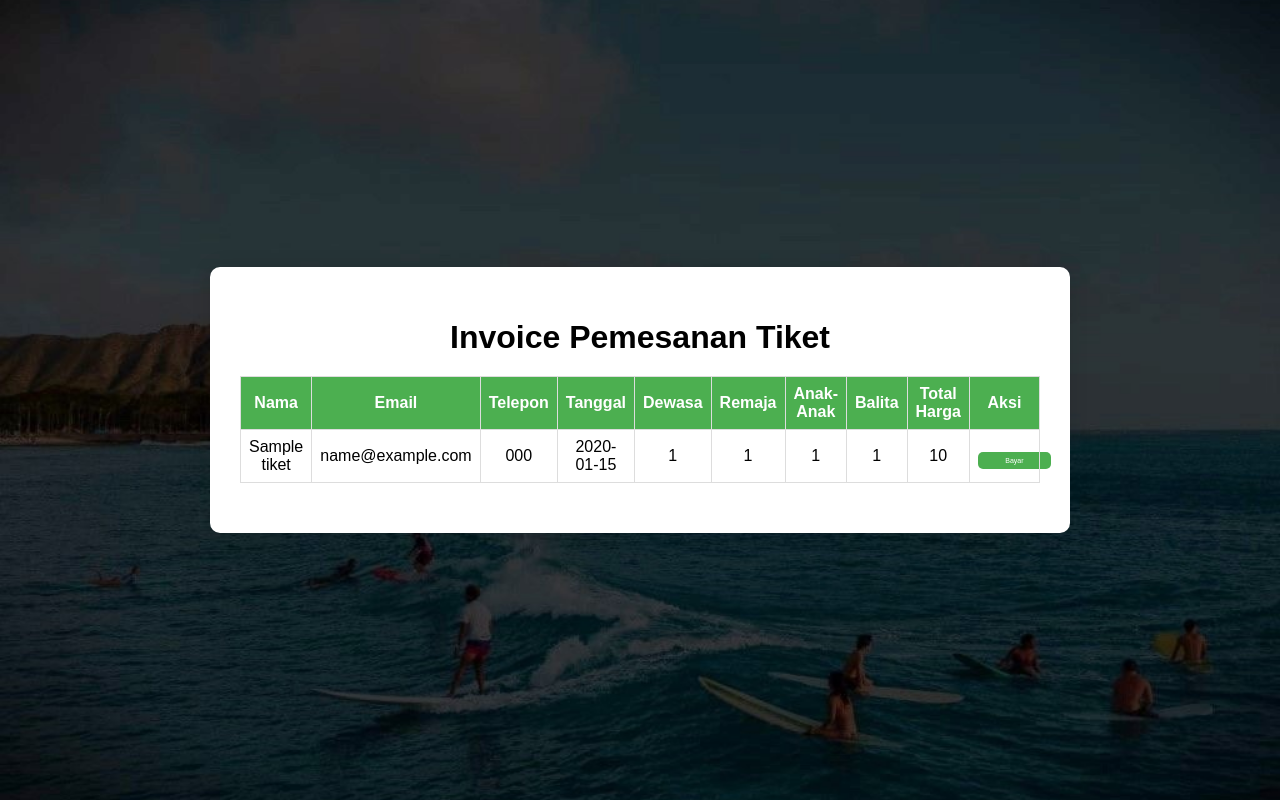
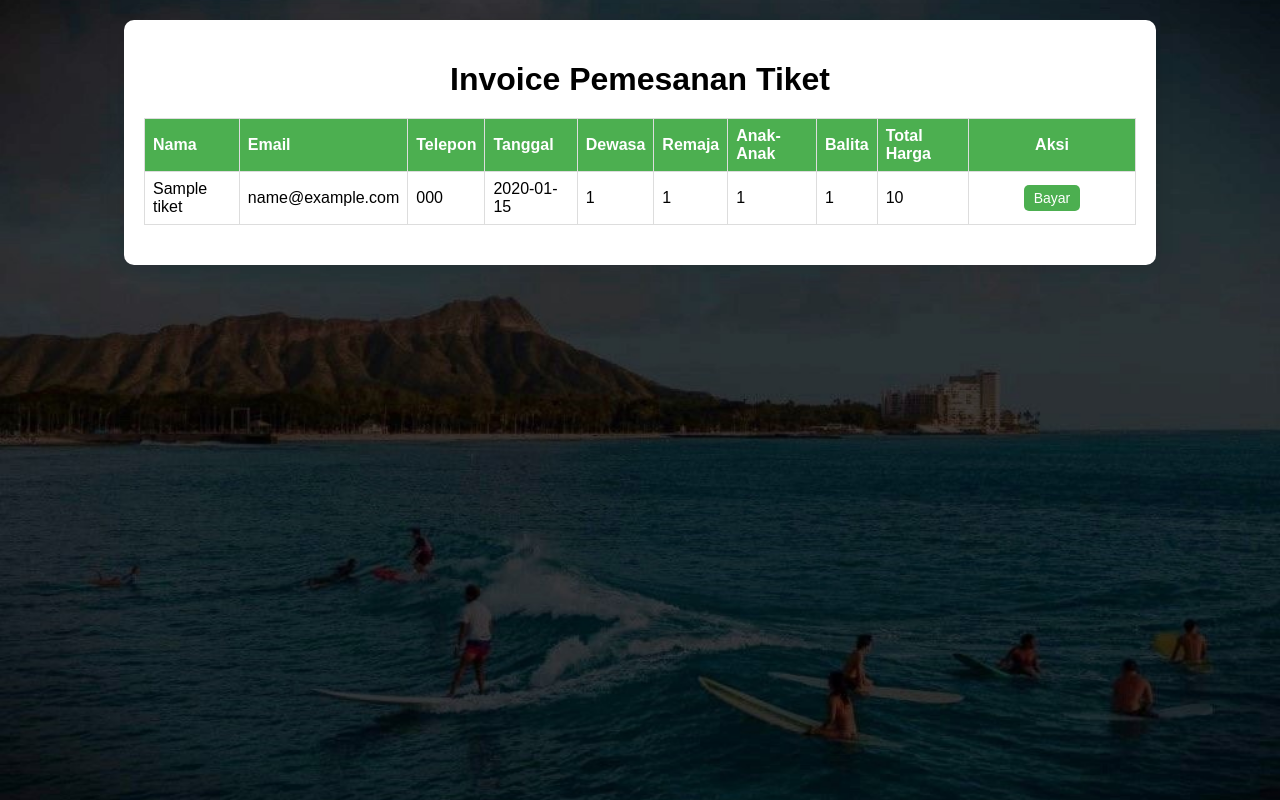
Before and after one commit to nafispratama04/Pemweb, a PHP site: page /Tagihan.php in a window 1280 px wide. Run offline with PHP 8.4, Linux system fonts and the light colour scheme; tables that the repository leaves empty hold one stand-in row (values such as "Sample post").

Commit message:
Tiket Tagih Bayar Part 2

```diff
--- a/Tagihan.php
+++ b/Tagihan.php
@@ -28,11 +28,7 @@ $result = $conn->query($sql);
         body {
             font-family: Arial, sans-serif;
             margin: 0;
-            padding: 0;
-            display: flex;
-            justify-content: center;
-            align-items: center;
-            height: 100vh;
+            padding: 20px;
             background-image: url("waikiki.jpg");
             background-size: cover;
             background-position: center;
@@ -41,11 +37,11 @@ $result = $conn->query($sql);
         }
         .invoice-container {
             background-color: white;
-            padding: 30px;
+            padding: 20px;
             border-radius: 10px;
             box-shadow: 0px 0px 20px rgba(0, 0, 0, 0.1);
-            width: 800px;
-            max-width: 100%;
+            width: 80%;
+            max-width: 1000px;
             margin: auto;
         }
         .invoice-container h1 {
@@ -57,32 +53,28 @@ $result = $conn->query($sql);
             border-collapse: collapse;
             margin-bottom: 20px;
         }
-        th, td {
+        table, th, td {
             border: 1px solid #ddd;
             padding: 8px;
-            text-align: center;
+            text-align: left;
         }
         th {
             background-color: #4CAF50;
             color: white;
         }
         .action-cell {
-            width: 120px;
+            width: 150px;
             text-align: center;
         }
         .btn-bayar {
             background-color: #4CAF50;
             color: white;
             padding: 5px 10px;
-            font-size: 7px;
-            border: none;
+            text-decoration: none;
             border-radius: 5px;
-            cursor: pointer;
-            display: block;
-            width: 100%;
+            font-size: 14px;
             text-align: center;
-            margin-top: 10px;
-            text-decoration: none;
+            display: inline-block;
         }
         .btn-bayar:hover {
             background-color: #45a049;
--- a/Tiket.php
+++ b/Tiket.php
@@ -32,14 +32,18 @@ if ($_SERVER["REQUEST_METHOD"] == "POST") {
 
     if ($conn->query($sql) === TRUE) {
     echo "<script>
+            window.onload = function() {
                 showPopup();
                 setTimeout(function(){
                     window.location.href = 'waikikiDashboard.html';
                 }, 2000);
+            }
             </script>";
     } else {
         echo "Error: " . $sql . "<br>" . $conn->error;
     }
+
+
 }
 
 // Tutup koneksi
@@ -57,7 +61,6 @@ $conn->close();
             font-family: Arial, sans-serif;
             margin: 0;
             padding: 0;
-            background-color: #f1f1f1;
             display: flex;
             justify-content: center;
             align-items: center;
--- a/bayar.php
+++ b/bayar.php
@@ -48,7 +48,7 @@ if ($_SERVER["REQUEST_METHOD"] == "POST" && isset($_FILES["bukti_pembayaran"]))
                                 document.getElementById('popup').style.display = 'block';
                                 document.getElementById('popup').classList.add('show');
                                 setTimeout(function(){
-                                    window.location.href = 'historyTransaksi.php';
+                                    window.location.href = 'waikikiDashboard.html';
                                 }, 2000);
                             }
                             </script>";
```
Lines whose indentation alone changed are shown as unchanged.
